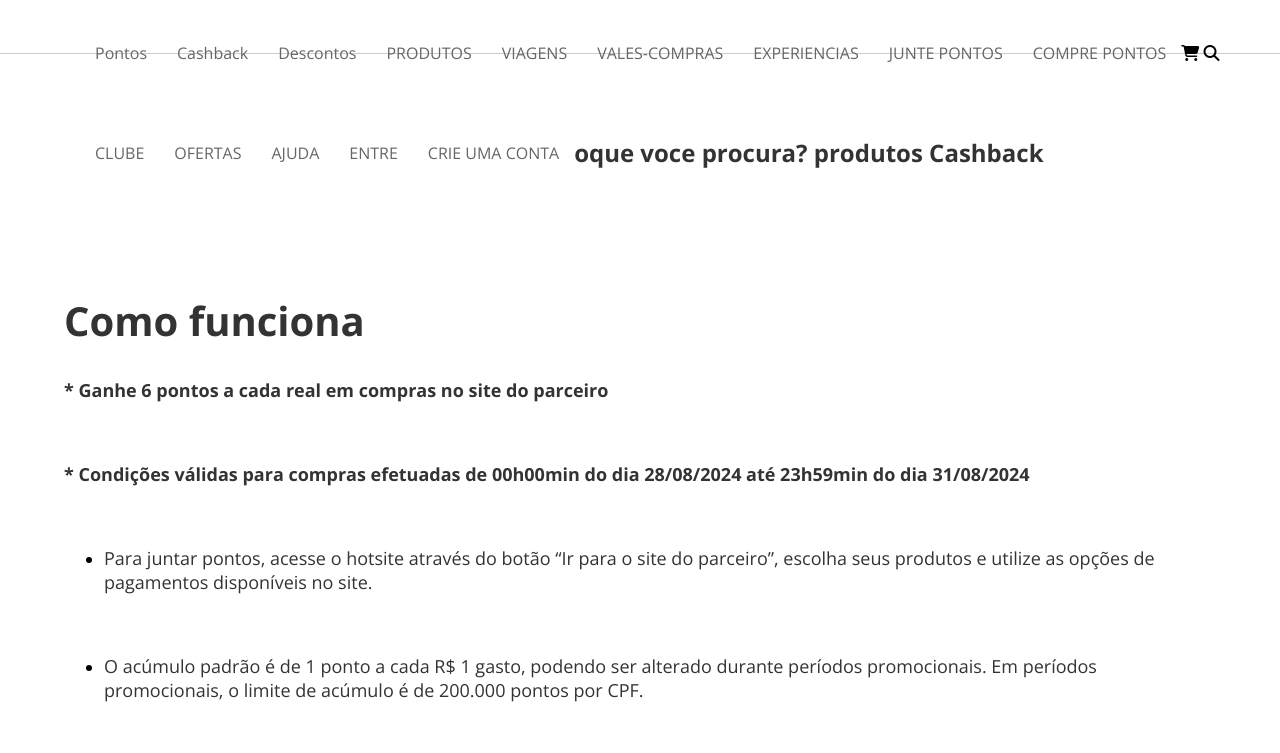
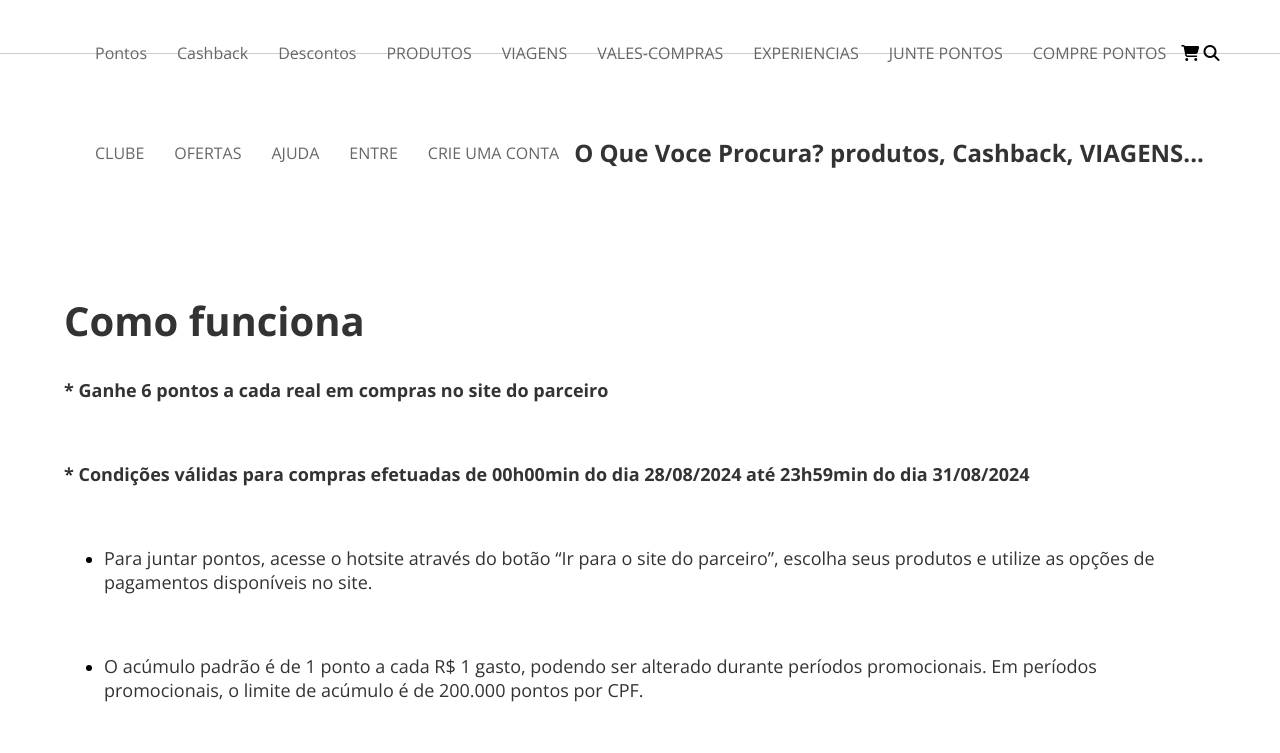
Before and after one commit to LKLayo/site, a plain HTML site: page index.html in a window 1280 px wide. Shown: the part 47-800 px from the top of the page. Drawn offline with nearby package versions, Linux system fonts and the light colour scheme.

Commit message:
Add files via upload

```diff
--- a/index.html
+++ b/index.html
@@ -32,7 +32,7 @@
 							<li><a href="#">ENTRE</a></li>
 							<li><a href="#">CRIE UMA CONTA</a></li>
 							<i class="fa-solid fa-cart-shopping"></i>
-							<i class="fa-solid fa-magnifying-glass"></i><h1>oque voce procura? produtos Cashback</h1>
+							<i class="fa-solid fa-magnifying-glass"></i><h1>O Que Voce Procura? produtos, Cashback, VIAGENS...</h1>
 						</ul>
 					</div>
 				</nav>
```
